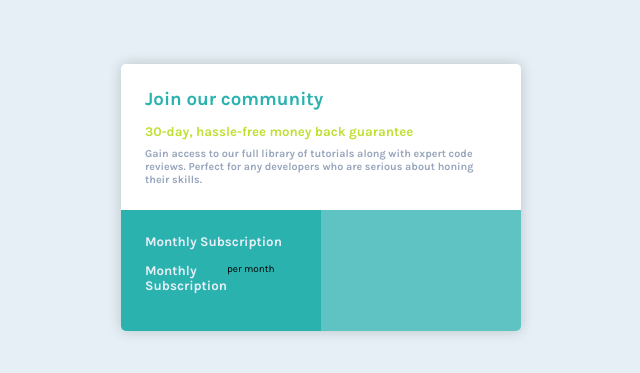
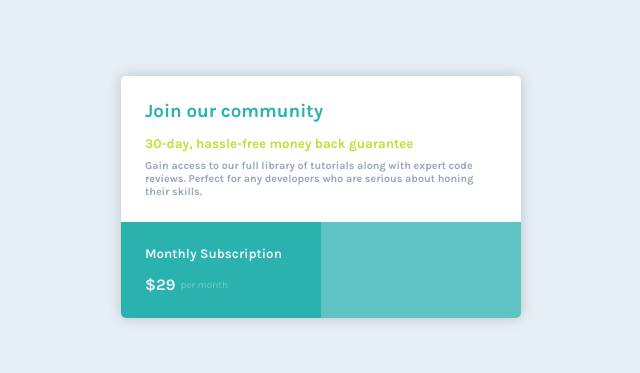
Before and after one commit to The-Lone-Druid/single-price-grid, a website: page index.html in a window 1280 px wide. Shown: the part 203-576 px from the top of the page, without its empty margins (319-959 px from the left). Drawn offline with Linux system fonts and the light colour scheme.

Commit message:
* Minor HTML, CSS change

```diff
--- a/index.html
+++ b/index.html
@@ -24,9 +24,9 @@
         <div class="card-second-item">
           <div class="first">
             <h5 class="mb-4 text-light-gray">Monthly Subscription</h5>
-            <div style="display: flex">
-              <h5 class="mb-4 text-light-gray">Monthly Subscription</h5>
-              <span style="width: 100%">per month</span>
+            <div style="display: flex; align-items: center;">
+              <h4 class="mb-0 text-light-gray">$29</h4>
+              <span style="width: 100%; margin-left: 5px; color: #ffffff58;">per month</span>
             </div>
           </div>
           <div class="second"></div>
```
